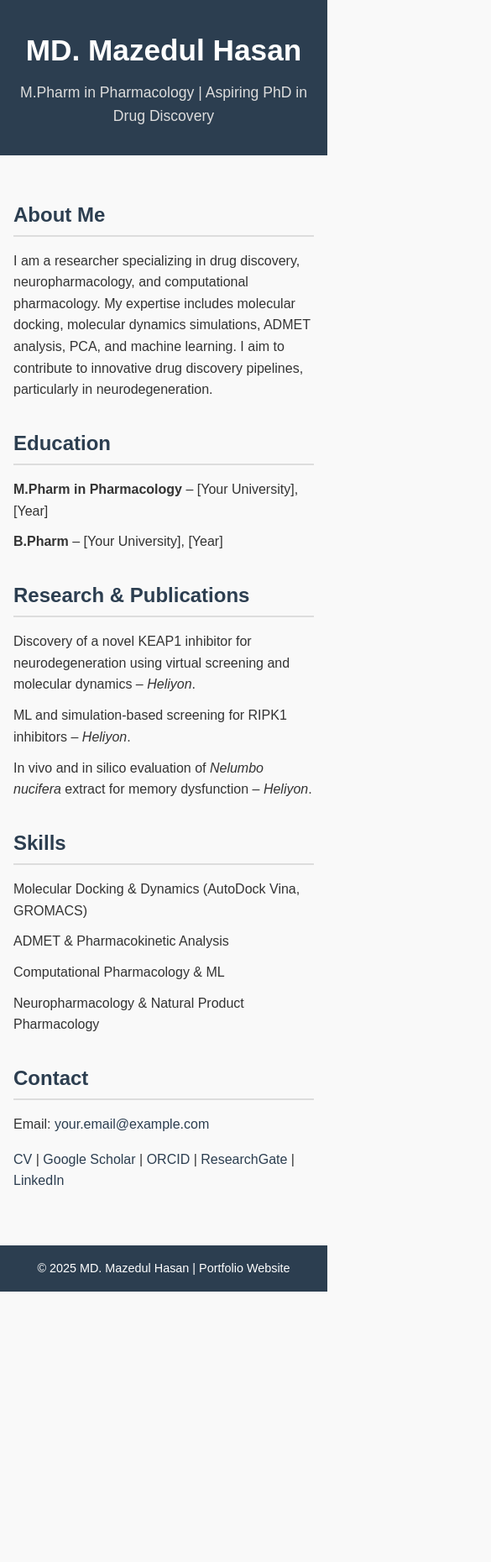
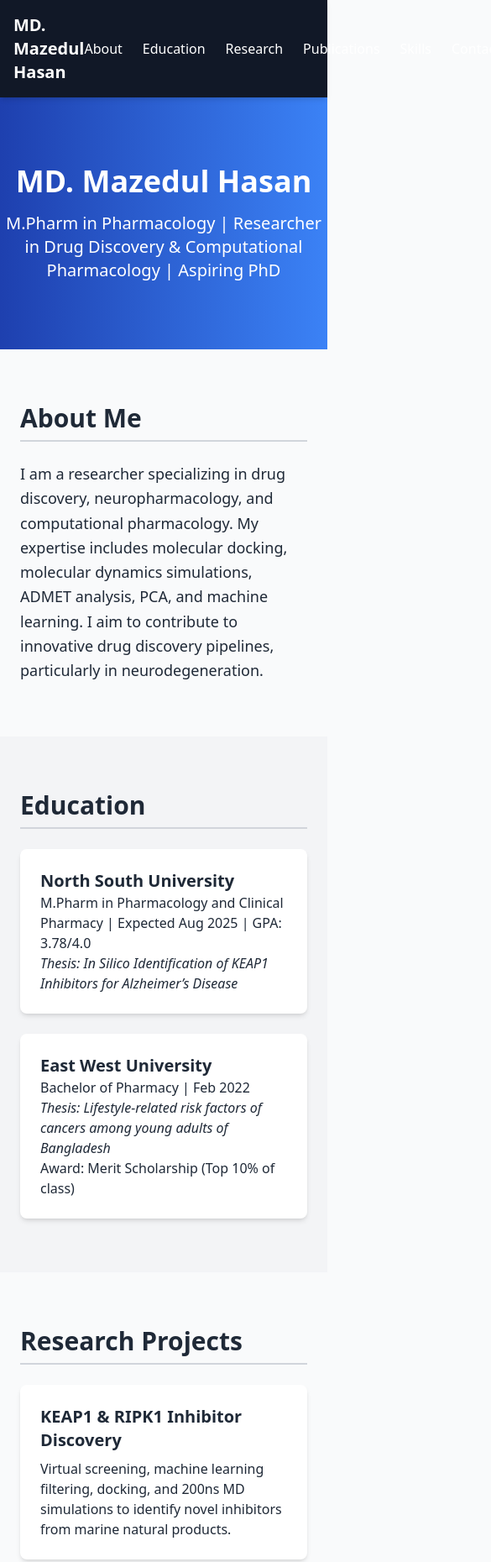
Before and after one commit to mazed004/Mazedul_Hasan.github.io, a plain HTML site: page index.html in a window 390 px wide. Shown: the top 1860 px of the page at 84% size, 585 px wide, since content can reach past the window. Before the commit the page ends 1538 px from the top, so only its background shows below. Drawn offline with nearby package versions, Linux system fonts and the light colour scheme.

Commit message:
Update index.html

```diff
--- a/index.html
+++ b/index.html
@@ -4,124 +4,156 @@
   <meta charset="UTF-8">
   <meta name="viewport" content="width=device-width, initial-scale=1.0">
   <title>MD. Mazedul Hasan - Portfolio</title>
-  <style>
-    body {
-      font-family: Arial, sans-serif;
-      line-height: 1.6;
-      margin: 0;
-      padding: 0;
-      background: #f9f9f9;
-      color: #333;
-    }
-    header {
-      background: #2c3e50;
-      color: #fff;
-      padding: 2rem 1rem;
-      text-align: center;
-    }
-    header h1 {
-      margin: 0;
-      font-size: 2.2rem;
-    }
-    header p {
-      margin: 0.5rem 0 0;
-      font-size: 1.1rem;
-      color: #ddd;
-    }
-    main {
-      max-width: 900px;
-      margin: auto;
-      padding: 2rem 1rem;
-    }
-    section {
-      margin-bottom: 2rem;
-    }
-    h2 {
-      border-bottom: 2px solid #ddd;
-      padding-bottom: 0.3rem;
-      margin-bottom: 1rem;
-      color: #2c3e50;
-    }
-    ul {
-      list-style: none;
-      padding: 0;
-    }
-    li {
-      margin-bottom: 0.7rem;
-    }
-    a {
-      color: #2c3e50;
-      text-decoration: none;
-    }
-    a:hover {
-      text-decoration: underline;
-    }
-    footer {
-      text-align: center;
-      padding: 1rem;
-      background: #2c3e50;
-      color: #fff;
-      font-size: 0.9rem;
-    }
-  </style>
+  <script src="https://cdn.tailwindcss.com"></script>
 </head>
-<body>
-  <header>
-    <h1>MD. Mazedul Hasan</h1>
-    <p>M.Pharm in Pharmacology | Aspiring PhD in Drug Discovery</p>
-  </header>
+<body class="bg-gray-50 text-gray-800">
+  <!-- Navbar -->
+  <nav class="bg-gray-900 text-white p-4 sticky top-0 z-50 shadow-md">
+    <div class="container mx-auto flex justify-between items-center">
+      <h1 class="text-xl font-bold">MD. Mazedul Hasan</h1>
+      <ul class="flex space-x-6">
+        <li><a href="#about" class="hover:text-blue-400">About</a></li>
+        <li><a href="#education" class="hover:text-blue-400">Education</a></li>
+        <li><a href="#research" class="hover:text-blue-400">Research</a></li>
+        <li><a href="#publications" class="hover:text-blue-400">Publications</a></li>
+        <li><a href="#skills" class="hover:text-blue-400">Skills</a></li>
+        <li><a href="#contact" class="hover:text-blue-400">Contact</a></li>
+      </ul>
+    </div>
+  </nav>
 
-  <main>
-    <section>
-      <h2>About Me</h2>
-      <p>
-        I am a researcher specializing in drug discovery, neuropharmacology, and computational pharmacology.
-        My expertise includes molecular docking, molecular dynamics simulations, ADMET analysis, PCA, and machine learning.
-        I aim to contribute to innovative drug discovery pipelines, particularly in neurodegeneration.
+  <!-- Hero Section -->
+  <section class="bg-gradient-to-r from-blue-800 to-blue-500 text-white py-20">
+    <div class="container mx-auto text-center">
+      <h2 class="text-4xl font-bold mb-4">MD. Mazedul Hasan</h2>
+      <p class="text-xl">M.Pharm in Pharmacology | Researcher in Drug Discovery & Computational Pharmacology | Aspiring PhD</p>
+    </div>
+  </section>
+
+  <!-- About Section -->
+  <section id="about" class="container mx-auto py-16 px-6">
+    <h2 class="text-3xl font-semibold border-b-2 border-gray-300 pb-2 mb-6">About Me</h2>
+    <p class="text-lg leading-relaxed">
+      I am a researcher specializing in drug discovery, neuropharmacology, and computational pharmacology. My expertise includes molecular docking, molecular dynamics simulations, ADMET analysis, PCA, and machine learning. I aim to contribute to innovative drug discovery pipelines, particularly in neurodegeneration.
     </p>
   </section>
 
-    <section>
-      <h2>Education</h2>
-      <ul>
-        <li><strong>M.Pharm in Pharmacology</strong> – [Your University], [Year]</li>
-        <li><strong>B.Pharm</strong> – [Your University], [Year]</li>
-      </ul>
+  <!-- Education -->
+  <section id="education" class="bg-gray-100 py-16 px-6">
+    <div class="container mx-auto">
+      <h2 class="text-3xl font-semibold border-b-2 border-gray-300 pb-2 mb-6">Education</h2>
+      <div class="space-y-6">
+        <div class="bg-white shadow-md rounded-lg p-6">
+          <h3 class="text-xl font-bold">North South University</h3>
+          <p>M.Pharm in Pharmacology and Clinical Pharmacy | Expected Aug 2025 | GPA: 3.78/4.0</p>
+          <p class="italic">Thesis: In Silico Identification of KEAP1 Inhibitors for Alzheimer’s Disease</p>
+        </div>
+        <div class="bg-white shadow-md rounded-lg p-6">
+          <h3 class="text-xl font-bold">East West University</h3>
+          <p>Bachelor of Pharmacy | Feb 2022</p>
+          <p class="italic">Thesis: Lifestyle-related risk factors of cancers among young adults of Bangladesh</p>
+          <p>Award: Merit Scholarship (Top 10% of class)</p>
+        </div>
+      </div>
+    </div>
   </section>
 
-    <section>
-      <h2>Research & Publications</h2>
-      <ul>
-        <li>Discovery of a novel KEAP1 inhibitor for neurodegeneration using virtual screening and molecular dynamics – <em>Heliyon</em>.</li>
-        <li>ML and simulation-based screening for RIPK1 inhibitors – <em>Heliyon</em>.</li>
-        <li>In vivo and in silico evaluation of <em>Nelumbo nucifera</em> extract for memory dysfunction – <em>Heliyon</em>.</li>
-      </ul>
+  <!-- Research -->
+  <section id="research" class="container mx-auto py-16 px-6">
+    <h2 class="text-3xl font-semibold border-b-2 border-gray-300 pb-2 mb-6">Research Projects</h2>
+    <div class="grid md:grid-cols-2 gap-8">
+      <a href="project-keap1.html" class="block bg-white shadow-md rounded-lg p-6 hover:shadow-xl transition">
+        <h3 class="text-xl font-bold mb-2">KEAP1 & RIPK1 Inhibitor Discovery</h3>
+        <p>Virtual screening, machine learning filtering, docking, and 200ns MD simulations to identify novel inhibitors from marine natural products.</p>
+      </a>
+      <a href="project-snp.html" class="block bg-white shadow-md rounded-lg p-6 hover:shadow-xl transition">
+        <h3 class="text-xl font-bold mb-2">KEAP1 nsSNP Pathogenicity</h3>
+        <p>Bioinformatics and structural analysis of KEAP1 variants, validated by MD simulations and PCA, identifying G379D as a key contributor.</p>
+      </a>
+      <a href="project-nelumbo.html" class="block bg-white shadow-md rounded-lg p-6 hover:shadow-xl transition">
+        <h3 class="text-xl font-bold mb-2">Nelumbo nucifera Neuroprotection</h3>
+        <p>In vivo and in silico study on the neuroprotective effects of N. nucifera in aluminum chloride-induced memory dysfunction in mice.</p>
+      </a>
+      <a href="project-writing.html" class="block bg-white shadow-md rounded-lg p-6 hover:shadow-xl transition">
+        <h3 class="text-xl font-bold mb-2">Manuscript Writing</h3>
+        <p>First author of four manuscripts (3 under review, 1 submitted), lead writer of an additional manuscript in preparation.</p>
+      </a>
+    </div>
   </section>
 
-    <section>
-      <h2>Skills</h2>
-      <ul>
-        <li>Molecular Docking & Dynamics (AutoDock Vina, GROMACS)</li>
-        <li>ADMET & Pharmacokinetic Analysis</li>
-        <li>Computational Pharmacology & ML</li>
-        <li>Neuropharmacology & Natural Product Pharmacology</li>
-      </ul>
+  <!-- Publications -->
+  <section id="publications" class="bg-gray-100 py-16 px-6">
+    <div class="container mx-auto">
+      <h2 class="text-3xl font-semibold border-b-2 border-gray-300 pb-2 mb-6">Publications</h2>
+      <div class="grid md:grid-cols-2 gap-8">
+        <a href="pub-keap1.html" class="block bg-white shadow-md rounded-lg p-6 hover:shadow-xl transition">
+          <h3 class="font-bold">KEAP1 inhibitor discovery</h3>
+          <p class="text-sm text-gray-600">Status: Under Review (PLOS ONE)</p>
+        </a>
+        <a href="pub-ripk1.html" class="block bg-white shadow-md rounded-lg p-6 hover:shadow-xl transition">
+          <h3 class="font-bold">RIPK1 inhibitors using ML & simulations</h3>
+          <p class="text-sm text-gray-600">Status: Under Review (Heliyon)</p>
+        </a>
+        <a href="pub-nelumbo.html" class="block bg-white shadow-md rounded-lg p-6 hover:shadow-xl transition">
+          <h3 class="font-bold">Neuroprotective role of Nelumbo nucifera</h3>
+          <p class="text-sm text-gray-600">Status: Submitted (Chemico-Biological Interactions)</p>
+        </a>
+        <a href="pub-sarcochlamys.html" class="block bg-white shadow-md rounded-lg p-6 hover:shadow-xl transition">
+          <h3 class="font-bold">Sarcochlamys pulcherrima in Alzheimer’s disease</h3>
+          <p class="text-sm text-gray-600">Status: In Preparation</p>
+        </a>
+      </div>
+    </div>
   </section>
 
-    <section>
-      <h2>Contact</h2>
-      <p>Email: <a href="mailto:your.email@example.com">your.email@example.com</a></p>
-      <p>
-        <a href="#">CV</a> |
-        <a href="#">Google Scholar</a> |
-        <a href="#">ORCID</a> |
-        <a href="#">ResearchGate</a> |
-        <a href="#">LinkedIn</a>
-      </p>
+  <!-- Skills -->
+  <section id="skills" class="container mx-auto py-16 px-6">
+    <h2 class="text-3xl font-semibold border-b-2 border-gray-300 pb-2 mb-6">Skills</h2>
+    <div class="grid md:grid-cols-3 gap-8">
+      <div class="bg-white shadow-md rounded-lg p-6">
+        <h3 class="font-bold mb-2">Computational</h3>
+        <ul class="list-disc pl-6">
+          <li>AutoDock Vina, GROMACS</li>
+          <li>PyMOL, Chimera</li>
+          <li>ADMET, pkCSM, SwissADME</li>
+          <li>MM-PBSA, PCA, HOMO-LUMO</li>
+        </ul>
+      </div>
+      <div class="bg-white shadow-md rounded-lg p-6">
+        <h3 class="font-bold mb-2">Machine Learning</h3>
+        <ul class="list-disc pl-6">
+          <li>Python (basic ML models)</li>
+          <li>ROC, AUC, MCC interpretation</li>
+        </ul>
+      </div>
+      <div class="bg-white shadow-md rounded-lg p-6">
+        <h3 class="font-bold mb-2">Experimental</h3>
+        <ul class="list-disc pl-6">
+          <li>HPLC, UV-Vis spectroscopy</li>
+          <li>Behavioral assays (OFT, RAM)</li>
+          <li>Oxidative stress biomarkers</li>
+        </ul>
+      </div>
+    </div>
   </section>
-  </main>
 
-  <footer>
+  <!-- Contact -->
+  <section id="contact" class="bg-gray-900 text-white py-16 px-6">
+    <div class="container mx-auto text-center">
+      <h2 class="text-3xl font-semibold pb-2 mb-6">Contact</h2>
+      <p>Email: <a href="mailto:mazedul.hasan.232@northsouth.edu" class="text-blue-400">mazedul.hasan.232@northsouth.edu</a></p>
+      <div class="mt-4 space-x-4">
+        <a href="CV.pdf" download class="bg-blue-600 hover:bg-blue-500 text-white py-2 px-4 rounded-lg shadow">Download CV</a>
+        <a href="#" class="hover:text-blue-400">Google Scholar</a>
+        <a href="#" class="hover:text-blue-400">ORCID</a>
+        <a href="#" class="hover:text-blue-400">ResearchGate</a>
+        <a href="#" class="hover:text-blue-400">LinkedIn</a>
+      </div>
+    </div>
+  </section>
+
+  <!-- Footer -->
+  <footer class="bg-gray-800 text-gray-300 text-center py-4">
     © 2025 MD. Mazedul Hasan | Portfolio Website
   </footer>
 </body>
```
Lines whose indentation alone changed are shown as unchanged.
